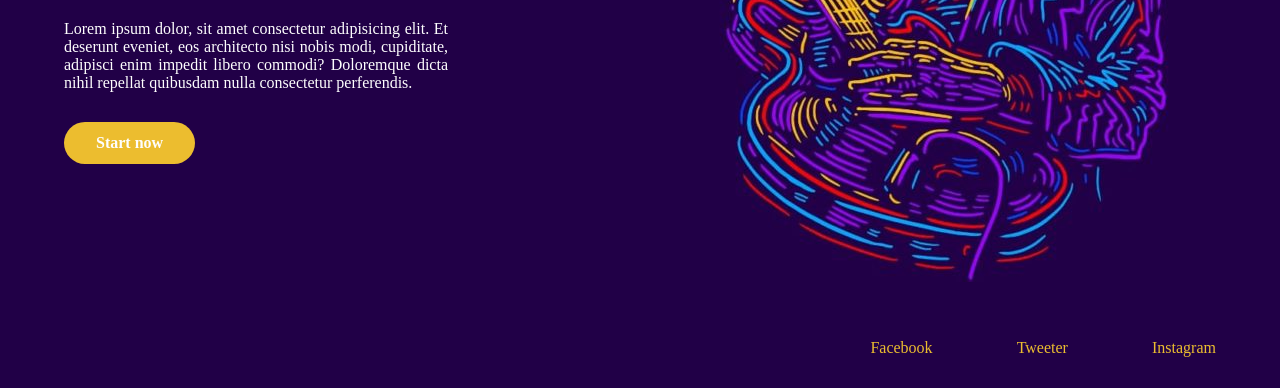
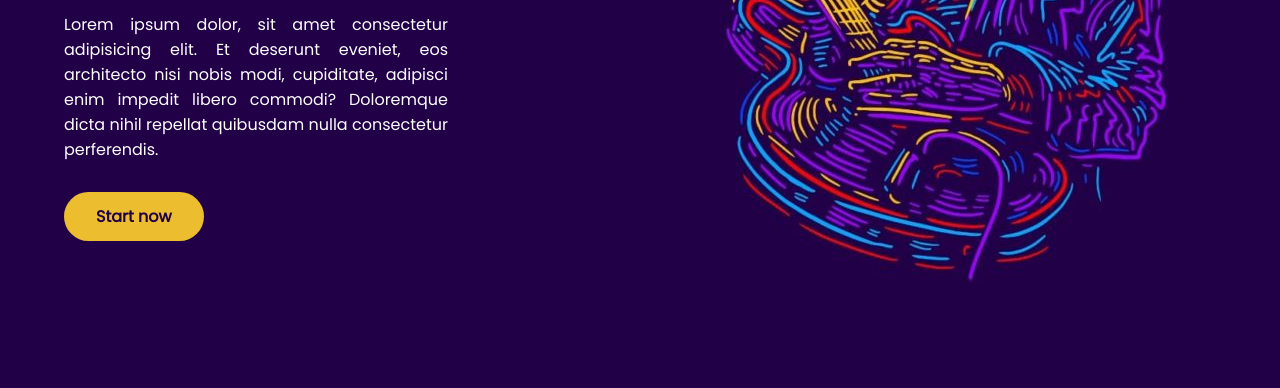
Before and after one commit to afdm/Cursor-Animation, a plain HTML site: page index.html in a window 1280 px wide. Shown: the part 412-800 px from the top of the page. Drawn offline with Linux system fonts and the light colour scheme.

Commit message:
html + Css

```diff
--- a/index.html
+++ b/index.html
@@ -40,15 +40,7 @@
           />
         </section>
       </div>
-      <footer>
-        <nav>
-          <ul class="socials">
-            <li><a href="#">Facebook</a></li>
-            <li><a href="#">Tweeter</a></li>
-            <li><a href="#">Instagram</a></li>
-          </ul>
-        </nav>
-      </footer>
+      <footer></footer>
     </main>
   </body>
 </html>
--- a/style.css
+++ b/style.css
@@ -1,7 +1,10 @@
+@import url("https://fonts.googleapis.com/css?family=Poppins&display=swap");
+
 :root {
   --primary-color: #210047;
   --secondary-color: #c51232;
   --accent-color: #ecbd2f;
+  --myBlue: #2a9ce5;
   --myWhite: #fefefe;
 }
 
@@ -13,6 +16,7 @@
 
 html {
   font-size: 62.5%;
+  font-family: "Poppins", sans-serif;
 }
 
 body {
@@ -33,6 +37,7 @@ main {
 
 h1 {
   font-size: 2rem;
+  color: rgba(254, 254, 254, 0.62);
 }
 
 h2 {
@@ -43,6 +48,11 @@ p,
 a {
   font-size: 1.6rem;
   text-align: justify;
+}
+
+nav a:hover {
+  border-bottom: 2px var(--secondary-color) solid;
+  text-shadow: 5px 3px 7px var(--myBlue);
 }
 
 nav {
@@ -69,12 +79,16 @@ footer nav {
   display: inline-block;
   padding: 12px 32px;
   background: var(--accent-color);
-  color: var(--myWhite);
+  color: var(--primary-color);
   margin: 30px 0;
 
   font-weight: bold;
 
   border-radius: 25px;
+}
+
+.btn:hover {
+  animation: btngrad 0.1s ease-in-out forwards;
 }
 
 .main-content {
@@ -85,7 +99,7 @@ footer nav {
 }
 
 .main-content .left article {
-  margin-top: 33vh;
+  margin-top: 30vh;
 }
 .main-content .left h2 {
   margin-bottom: 3.5rem;
@@ -93,5 +107,18 @@ footer nav {
 
 .main-content .right img {
   transform: scaleX(-1);
-  z-index: -1;
 }
+
+@keyframes btngrad {
+  from {
+    background: var(--accent-color);
+  }
+
+  to {
+    background: linear-gradient(
+      45deg,
+      var(--accent-color),
+      var(--secondary-color)
+    );
+  }
+}
```
